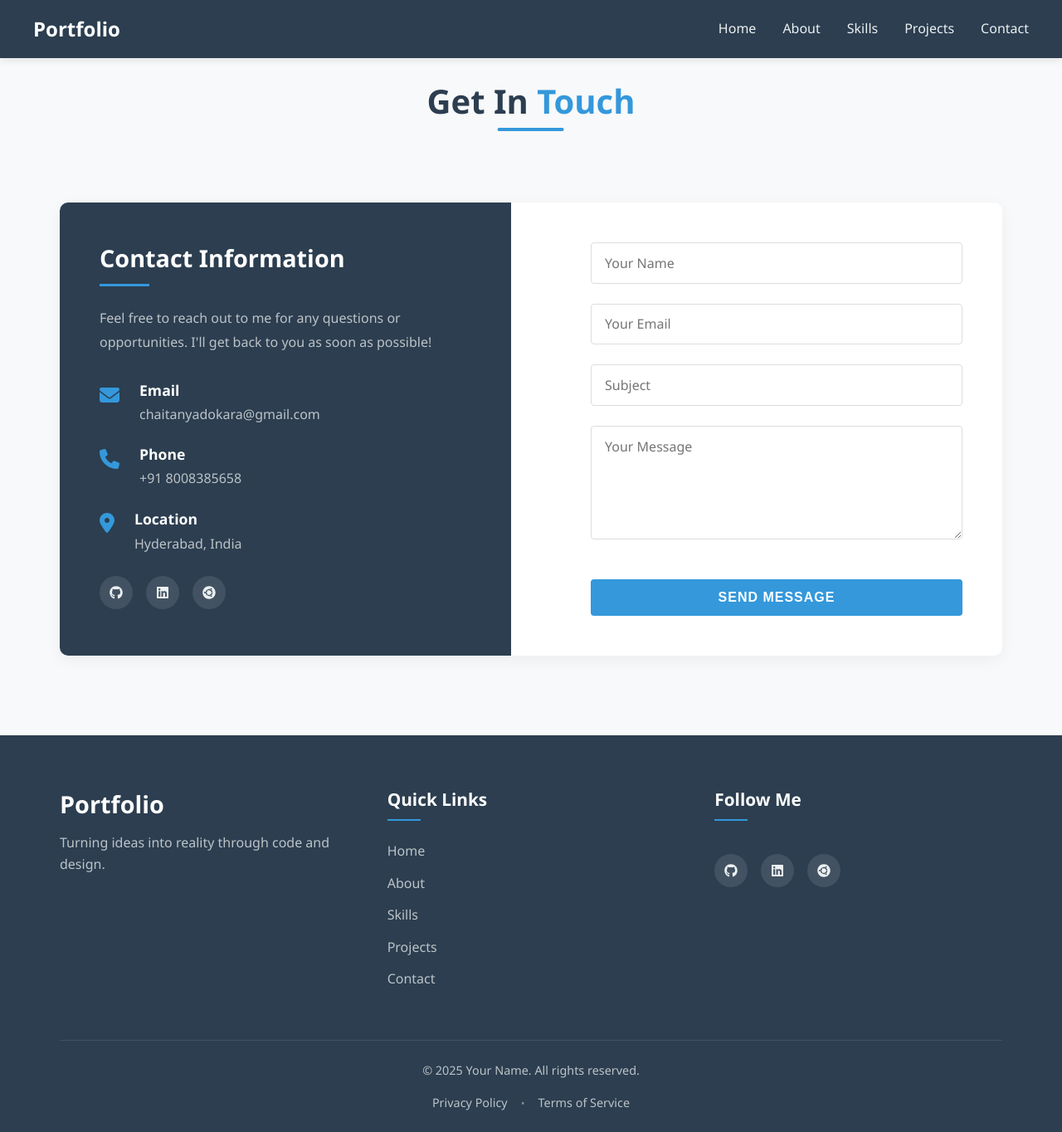
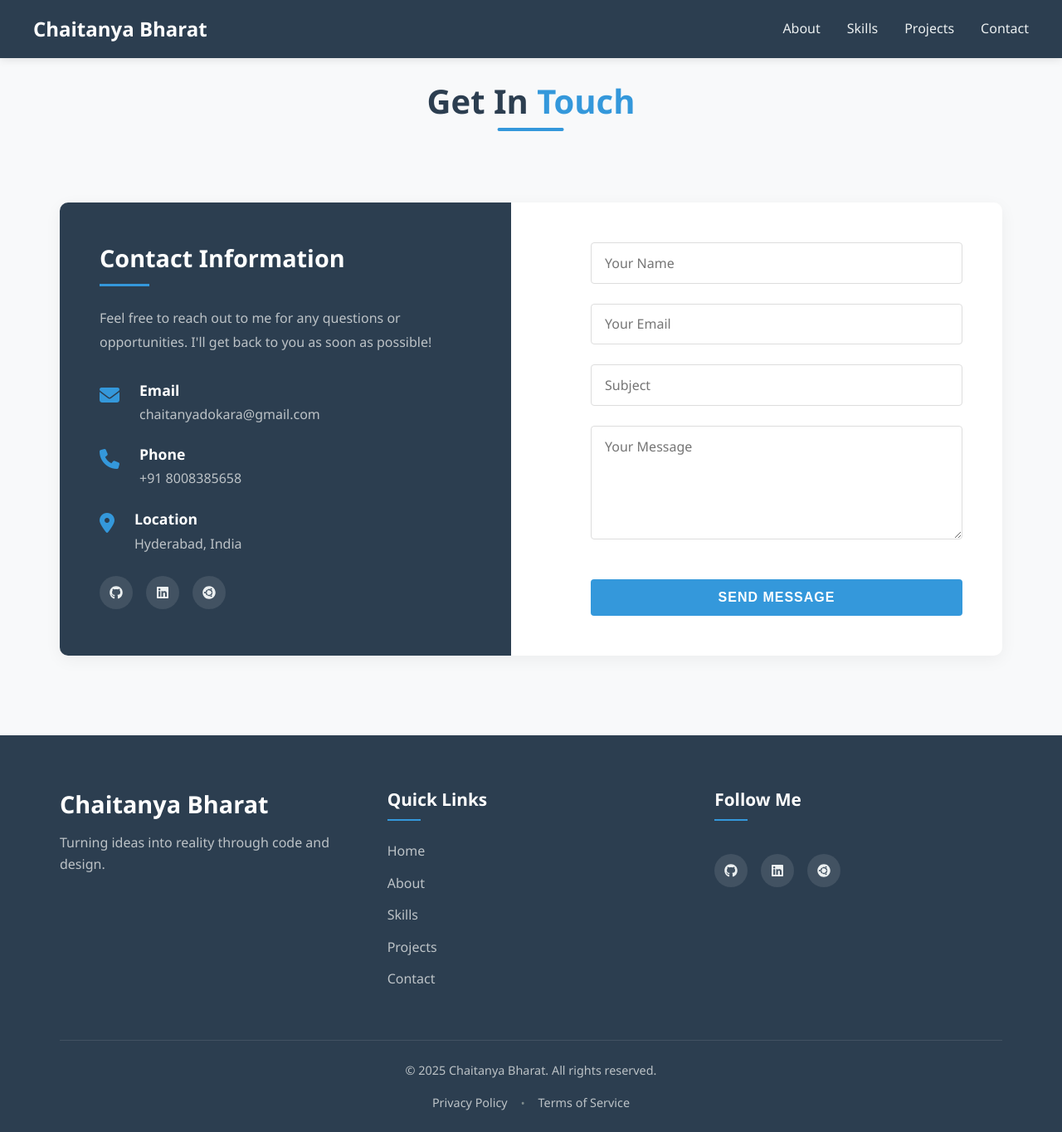
Before and after one commit to dchaitu/portfolio-frontend, a React (Create React App) app: page /contact in a window 1280 px wide. Shown: the whole page at 83% size. Built offline with nearby package versions, Linux system fonts and the light colour scheme.

Commit message:
Changed name

```diff
--- a/src/components/Footer/Footer.jsx
+++ b/src/components/Footer/Footer.jsx
@@ -12,7 +12,7 @@ const Footer = () => {
       <div className="container">
         <div className="footer-content">
           <div className="footer-logo">
-            <h3>Portfolio</h3>
+            <h3> {contactDetails.name}  </h3>
             <p>Turning ideas into reality through code and design.</p>
           </div>
 
@@ -38,7 +38,7 @@ const Footer = () => {
         </div>
 
         <div className="footer-bottom">
-          <p>&copy; {currentYear} Your Name. All rights reserved.</p>
+          <p>&copy; {currentYear} {contactDetails.name}. All rights reserved.</p>
           <div className="footer-legal">
             <a href="#">Privacy Policy</a>
             <span>•</span>
--- a/src/components/Navbar/Navbar.jsx
+++ b/src/components/Navbar/Navbar.jsx
@@ -12,10 +12,11 @@ const Navbar = () => {
   return (
     <nav className="navbar">
       <div className="nav-container">
-        <div className="logo">Portfolio</div>
+        <div className="logo">
+        <Link to="/" onClick={() => setIsOpen(false)}>Chaitanya Bharat</Link>
+        </div>
 
         <div className={`nav-links ${isOpen ? 'active' : ''}`}>
-          <Link to="/" onClick={() => setIsOpen(false)}>Home</Link>
           <Link to="/about" onClick={() => setIsOpen(false)}>About</Link>
           <Link to="/skills" onClick={() => setIsOpen(false)}>Skills</Link>
           <Link to="/projects" onClick={() => setIsOpen(false)}>Projects</Link>
```
